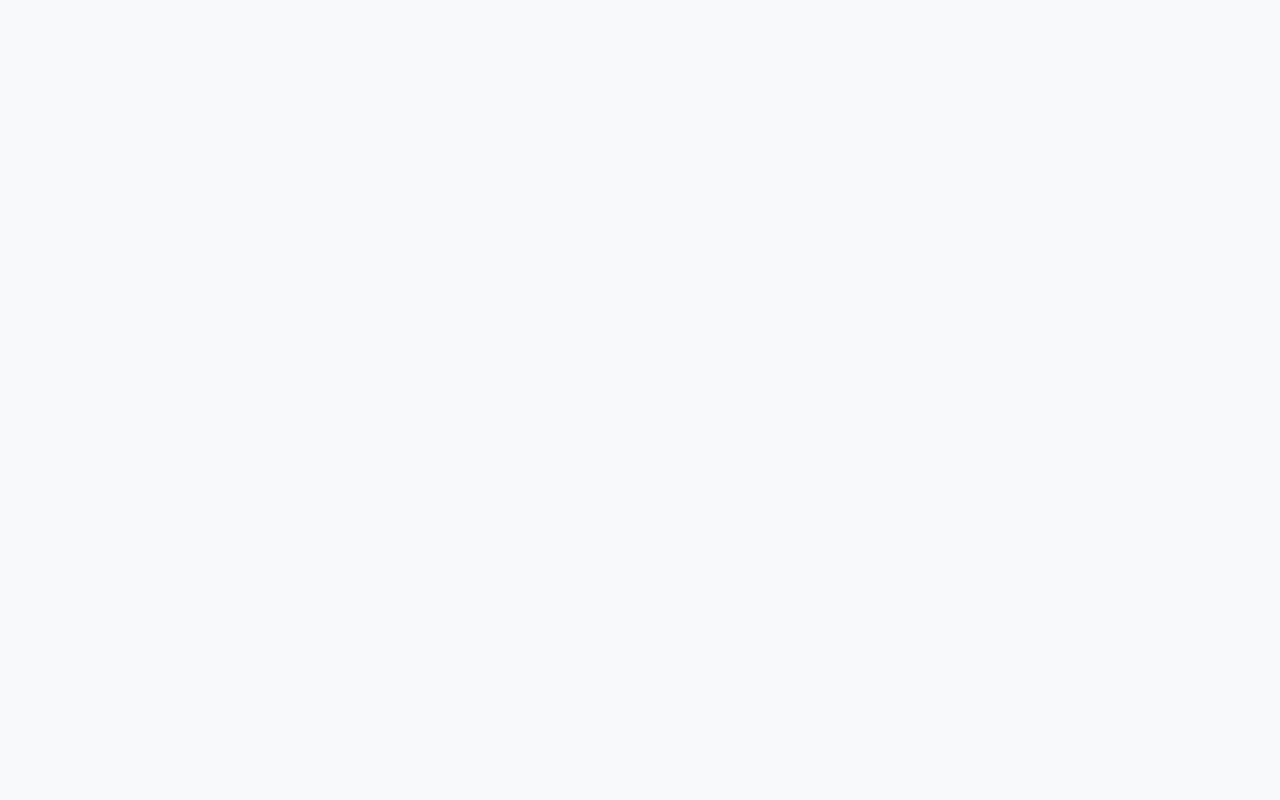
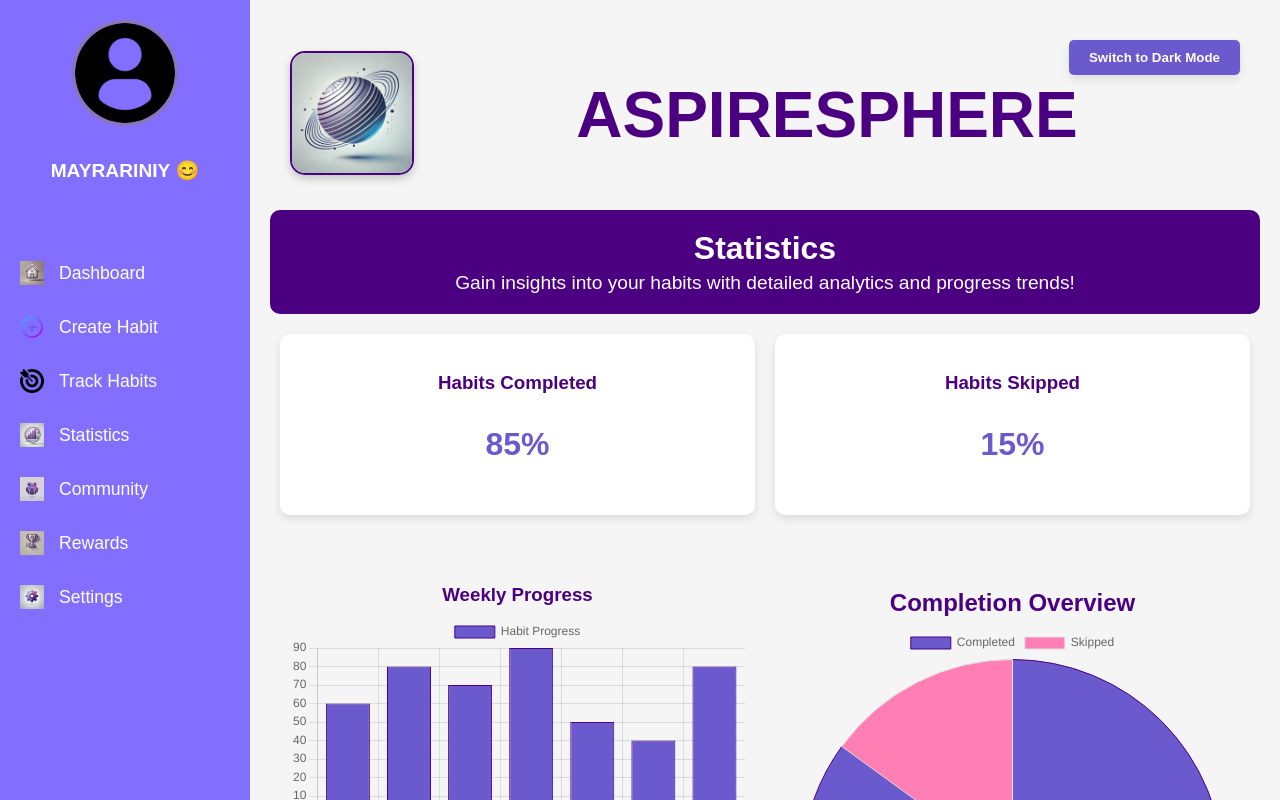
Before and after one commit to Mayrariniy26/aspiresphere, a React (Create React App) app: page /statistics in a window 1280 px wide. Before the commit this address had no page. Built offline with nearby package versions, Linux system fonts and the light colour scheme.

Commit message:
Added Statistics page files

```diff
--- a/src/App.js
+++ b/src/App.js
@@ -4,6 +4,7 @@ import LoginPage from "./pages/LoginPage"; // Import LoginPage
 import DashboardPage from "./pages/DashboardPage"; // Import DashboardPage
 import CreateHabitPage from "./pages/CreateHabitPage";// Import CreateHabitPage
 import HabitTrackingPage from "./pages/HabitTrackingPage";// Import HabitTrackingPage
+import StatisticsPage from "./pages/StatisticsPage"; // Import StatisticsPage
 
 const App = () => {
   return (
@@ -19,6 +20,9 @@ const App = () => {
 
       {/* Track Habit Route */}
       <Route path="/track-habits" element={<HabitTrackingPage />} />
+
+       {/* Statistics Page Route */}
+       <Route path="/statistics" element={<StatisticsPage />} />
     </Routes>
   );
 };
--- /dev/null
+++ b/src/pages/StatisticsPage.js
@@ -0,0 +1,83 @@
+import React from "react";
+import Sidebar from "../components/Sidebar";
+import Topbar from "../components/Topbar";
+import { Bar, Pie } from "react-chartjs-2";
+import "../styles/StatisticsPage.css";
+
+const StatisticsPage = () => {
+  const barData = {
+    labels: ["Mon", "Tue", "Wed", "Thu", "Fri", "Sat", "Sun"],
+    datasets: [
+      {
+        label: "Habit Progress",
+        backgroundColor: "#6a5acd",
+        borderColor: "#4b0082",
+        borderWidth: 1,
+        data: [60, 80, 70, 90, 50, 40, 80], // Replace with actual data
+      },
+    ],
+  };
+
+  const pieData = {
+    labels: ["Completed", "Skipped"],
+    datasets: [
+      {
+        label: "Completion Overview",
+        data: [85, 15], // Replace with actual data
+        backgroundColor: ["#6a5acd", "#ff7eb3"],
+        borderColor: ["#4b0082", "#e0e0e0"],
+        borderWidth: 1,
+      },
+    ],
+  };
+
+  return (
+    <div className="statistics-page">
+      <Sidebar />
+      <div className="main-content">
+        <Topbar />
+
+        {/* Header Section */}
+        <div className="header-card">
+          <h2>Statistics</h2>
+          <p>
+            Gain insights into your habits with detailed analytics and progress
+            trends!
+          </p>
+        </div>
+
+        {/* Completion Stats */}
+        <div className="completion-stats">
+          <div className="stat-card">
+            <h3>Habits Completed</h3>
+            <p>85%</p>
+          </div>
+          <div className="stat-card">
+            <h3>Habits Skipped</h3>
+            <p>15%</p>
+          </div>
+        </div>
+
+        {/* Charts Section */}
+        <div className="charts-section">
+          <div className="chart weekly-progress">
+            <h3>Weekly Progress</h3>
+            <Bar data={barData} />
+          </div>
+          <div className="chart completion-overview">
+            <h3>Completion Overview</h3>
+            <Pie data={pieData} />
+          </div>
+        </div>
+
+        {/* Insights Section */}
+        <div className="insights-card">
+          <h3>Insights</h3>
+          <p>You're most consistent with fitness habits. Keep it up!</p>
+        </div>
+      </div>
+    </div>
+  );
+};
+
+export default StatisticsPage;
--- /dev/null
+++ b/src/styles/StatisticsPage.css
@@ -0,0 +1,100 @@
+.statistics-page {
+    display: flex;
+    height: 100vh;
+    overflow: hidden;
+  }
+
+  .main-content {
+    flex: 1;
+    overflow-y: auto;
+    background: var(--background);
+    color: var(--text-color);
+    padding: 20px;
+  }
+
+  /* Header Section */
+  .header-card {
+    background: #4b0082;
+    color: white;
+    border-radius: 10px;
+    padding: 20px;
+    text-align: center;
+    margin-bottom: 20px;
+  }
+
+  /* Completion Stats */
+  .completion-stats {
+    display: flex;
+    justify-content: space-around;
+    margin-bottom: 30px;
+  }
+
+  .stat-card {
+    background: white;
+    border-radius: 10px;
+    box-shadow: 0px 4px 8px rgba(0, 0, 0, 0.1);
+    padding: 20px;
+    text-align: center;
+    flex: 1;
+    margin: 0 10px;
+  }
+
+  .stat-card h3 {
+    color: #4b0082;
+    margin-bottom: 10px;
+  }
+
+  .stat-card p {
+    font-size: 2rem;
+    font-weight: bold;
+    color: #6a5acd;
+  }
+
+  /* Charts Section */
+  .charts-section {
+    display: flex;
+    justify-content: space-around;
+    margin-bottom: 30px;
+  }
+
+  .chart {
+    flex: 1;
+    margin: 20px;
+    text-align: center;
+  }
+
+  .chart canvas {
+    max-width: 100%;
+    height: auto;
+  }
+
+
+  .chart h3 {
+    color: #4b0082;
+    margin-bottom: 10px;
+  }
+
+  .chart img {
+    width: 100%;
+    max-width: 300px;
+    height: auto;
+  }
+
+  /* Insights Section */
+  .insights-card {
+    background: white;
+    border-radius: 10px;
+    box-shadow: 0px 4px 8px rgba(0, 0, 0, 0.1);
+    padding: 20px;
+    text-align: center;
+  }
+
+  .insights-card h3 {
+    color: #4b0082;
+    margin-bottom: 10px;
+  }
+
+  .insights-card p {
+    font-size: 1.2rem;
+    color: #4b0082;
+  }
--- a/src/styles/Topbar.css
+++ b/src/styles/Topbar.css
@@ -29,7 +29,7 @@
 
 /* Title */
 .top-bar-title {
-  font-size: 5rem; /* Adjusted for responsiveness */
+  font-size: 4rem; /* Adjusted for responsiveness */
   font-weight: bold;
   text-align: center;
   flex-grow: 1; /* Center the title between logo and toggle button */
```
